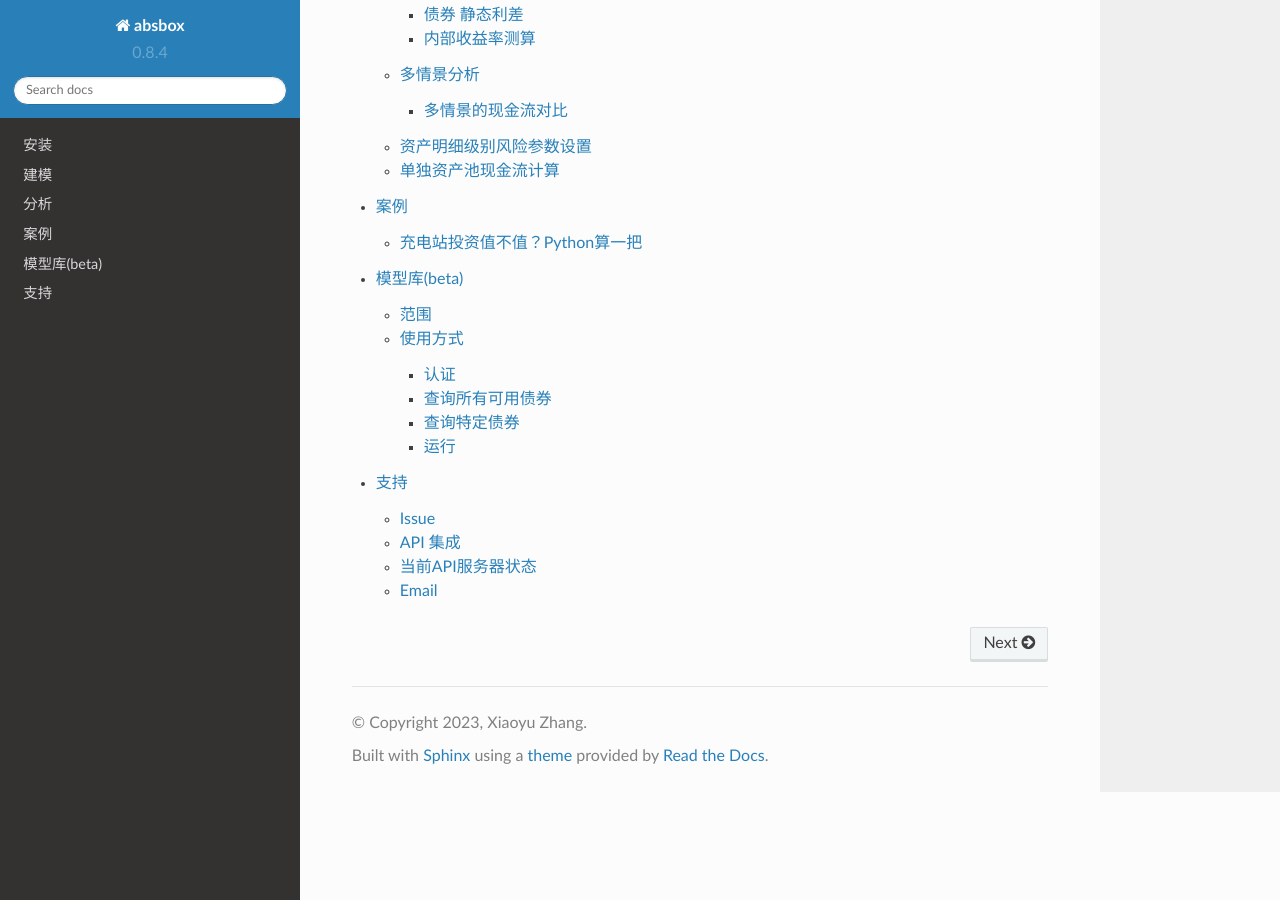
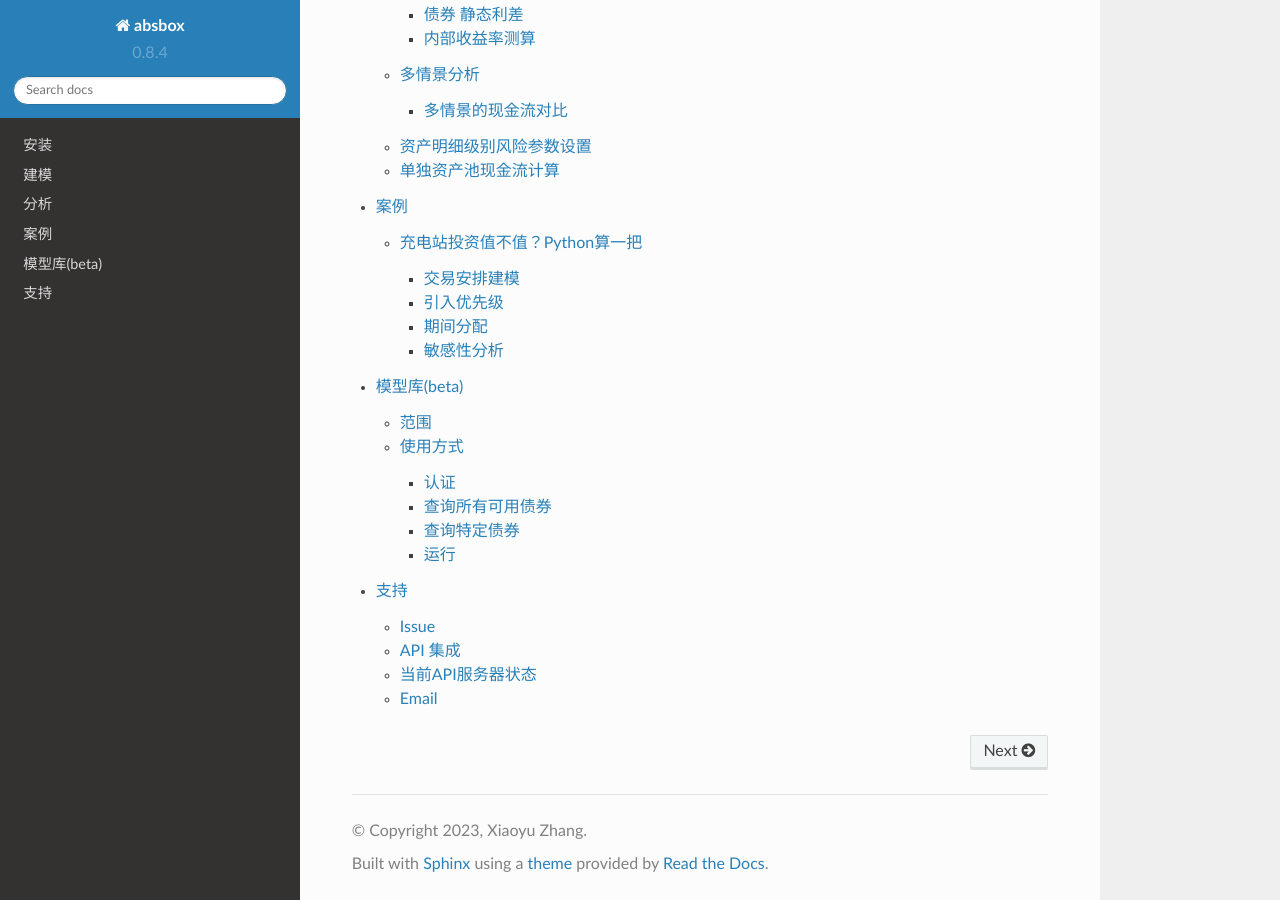
Before and after one commit to yellowbean/pyabs-doc, a Sphinx documentation site: the page built from docs/source/index.rst, in a window 1280 px wide and 900 px high, scrolled down 3707 px. Built offline with Sphinx 7.4.7 and the Read the Docs theme 2.0.0, drawn with Linux system fonts in a browser that asks for light colours; some of the changed lines change nothing that is shown.

Commit message:
update case

```diff
--- a/docs/source/案例.rst
+++ b/docs/source/案例.rst
@@ -5,6 +5,8 @@
 充电站投资值不值？Python算一把
 ------------------------------
 
+交易安排建模
+^^^^^^^^^^^^^^
 
 .. code-block:: python
 
@@ -24,6 +26,15 @@
 
     waterfall_1 = {"amortizing":[
                     ["payFee","acc01",['租金','人员工资','保险']]
+                ]
+                ,"cleanUp":[
+                    ["sellAsset",["Current|Defaulted",1.0,0],"acc01"]
+                    ,["payPrin","acc01",["EQ"]]
+                    ,["payIntResidual","acc01","EQ"]
+                ]}
+
+    waterfall_2 = {"amortizing":[
+                    ["payFee","acc01",['租金','人员工资','保险']]
                     ,["accrueAndPayInt","acc01",["A"]]
                     ,["payPrin","acc01",["A"]]
                 ]
@@ -33,7 +44,7 @@
                     ,["payIntResidual","acc01","EQ"]
                 ]}
 
-    waterfall_2 = {"amortizing":[
+    waterfall_3 = {"amortizing":[
                     ["payFee","acc01",['租金','人员工资','保险']]
                     ,["accrueAndPayInt","acc01",["A"]]
                     ,["payPrin","acc01",["A"]]
@@ -49,6 +60,32 @@
                     ,["payIntResidual","acc01","EQ"]
                 ]}
 
+    capStructure1 = (("EQ",{"balance":200_0000
+                        ,"rate":0.0
+                        ,"originBalance":200_0000
+                        ,"originRate":0.00
+                        ,"startDate":"2024-01-01"
+                        ,"rateType":{"Fixed":0.00}
+                        ,"bondType":{"Equity":None}}),
+                    )
+
+
+    capStructure2 = (("A",{"balance":100_0000
+                        ,"rate":0.06
+                        ,"originBalance":100_0000
+                        ,"originRate":0.00
+                        ,"startDate":"2024-01-01"
+                        ,"rateType":{"Fixed":0.06}
+                        ,"bondType":{"Sequential":None}})
+                    ,("EQ",{"balance":100_0000
+                        ,"rate":0.0
+                        ,"originBalance":100_0000
+                        ,"originRate":0.00
+                        ,"startDate":"2024-01-01"
+                        ,"rateType":{"Fixed":0.00}
+                        ,"bondType":{"Equity":None}}),
+                    )
+
 
     evStation = Generic(
         "TEST01"
@@ -56,21 +93,46 @@
         ,"payFreq":"MonthEnd","poolFreq":"MonthEnd","stated":"2050-01-01"}
         ,{'assets':assets}
         ,(("acc01",{"balance":0}),)
-        ,(("A",{"balance":100_0000
-            ,"rate":0.06
-            ,"originBalance":100_0000
-            ,"originRate":0.00
-            ,"startDate":"2024-01-01"
-            ,"rateType":{"Fixed":0.06}
-            ,"bondType":{"Sequential":None}})
-        ,("EQ",{"balance":100_0000
-            ,"rate":0.0
-            ,"originBalance":100_0000
-            ,"originRate":0.00
-            ,"startDate":"2024-01-01"
-            ,"rateType":{"Fixed":0.00}
-            ,"bondType":{"Equity":None}}),
+        ,capStructure1
+        ,exps
+        ,waterfall_1
+        ,[["CollectedCash","acc01"]]
+        ,None
+        ,None
+        ,None
+        ,None
+        ,("PreClosing","Amortizing")
         )
+
+    myAssump = ("Pool"
+                ,("Fixed",[["2024-01-01",0.05]
+                        ,["2025-01-01",0.08]
+                        ,["2026-01-01",0.1]]
+                        ,[["2024-01-01",0.3]
+                        ,["2025-01-01",0.35]
+                        ,["2026-01-01",0.4]])
+                ,None
+                ,None)
+
+    p = localAPI.run(evStation,poolAssump=myAssump
+                        ,runAssump=[("call",{"afterDate":"2034-07-01"})]
+                        ,read=True)
+
+    from absbox.local.util import irr
+    irr(p['bonds']['EQ'],init=('2024-01-01',-200_0000))
+
+引入优先级
+^^^^^^^^^^
+
+.. code-block:: python
+
+    evStation = Generic(
+        "TEST01"
+        ,{"cutoff":"2024-01-01","closing":"2024-01-01","firstPay":"2024-02-01"
+        ,"payFreq":"MonthEnd","poolFreq":"MonthEnd","stated":"2050-01-01"}
+        ,{'assets':assets}
+        ,(("acc01",{"balance":0}),)
+        ,capStructure2
         ,exps
         ,waterfall_2
         ,[["CollectedCash","acc01"]]
@@ -95,9 +157,50 @@
                         ,runAssump=[("call",{"afterDate":"2034-07-01"})]
                         ,read=True)
 
+    irr(p['bonds']['EQ'],init=('2024-01-01',-100_0000))
 
-    from absbox.local.util import irr
-    irr(p['bonds']['EQ'],init=('2024-01-01',-200_0000))
+期间分配
+^^^^^^^^
+
+.. code-block:: python
+
+    evStation = Generic(
+        "TEST01"
+        ,{"cutoff":"2024-01-01","closing":"2024-01-01","firstPay":"2024-02-01"
+        ,"payFreq":"MonthEnd","poolFreq":"MonthEnd","stated":"2050-01-01"}
+        ,{'assets':assets}
+        ,(("acc01",{"balance":0}),)
+        ,capStructure2
+        ,exps
+        ,waterfall_3
+        ,[["CollectedCash","acc01"]]
+        ,None
+        ,None
+        ,None
+        ,None
+        ,("PreClosing","Amortizing")
+        )
+
+    myAssump = ("Pool"
+                ,("Fixed",[["2024-01-01",0.05]
+                        ,["2025-01-01",0.08]
+                        ,["2026-01-01",0.1]]
+                        ,[["2024-01-01",0.3]
+                        ,["2025-01-01",0.35]
+                        ,["2026-01-01",0.4]])
+                ,None
+                ,None)
+
+    p = localAPI.run(evStation,poolAssump=myAssump
+                        ,runAssump=[("call",{"afterDate":"2034-07-01"})]
+                        ,read=True)
+
+    irr(p['bonds']['EQ'],init=('2024-01-01',-100_0000))
+
+敏感性分析
+^^^^^^^^^^^^
+
+.. code-block:: python
 
     scenarioMap = {
         "base":("Pool"
@@ -107,8 +210,7 @@
                         ,[["2024-01-01",0.3]
                         ,["2025-01-01",0.35]
                         ,["2026-01-01",0.4]])
-                ,None
-                ,None)
+                ,None, None)
         ,"lowUtil" : ("Pool"
                 ,("Fixed",[["2024-01-01",0.05]
                         ,["2025-01-01",0.05]
@@ -116,17 +218,15 @@
                         ,[["2024-01-01",0.3]
                         ,["2025-01-01",0.35]
                         ,["2026-01-01",0.4]])
-                ,None
-                ,None)
-    ,"lowPrice" : ("Pool"
-            ,("Fixed",[["2024-01-01",0.05]
-                    ,["2025-01-01",0.05]
-                    ,["2026-01-01",0.8]]
-                    ,[["2024-01-01",0.25]
-                    ,["2025-01-01",0.30]
-                    ,["2026-01-01",0.35]])
-            ,None
-            ,None)
+                ,None, None)
+        ,"lowPrice" : ("Pool"
+                ,("Fixed",[["2024-01-01",0.05]
+                        ,["2025-01-01",0.05]
+                        ,["2026-01-01",0.8]]
+                        ,[["2024-01-01",0.25]
+                        ,["2025-01-01",0.30]
+                        ,["2026-01-01",0.35]])
+                ,None, None)
     }
     p = localAPI.run(evStation,poolAssump=scenarioMap
                         ,runAssump=[("call",{"afterDate":"2034-07-01"})]
```
